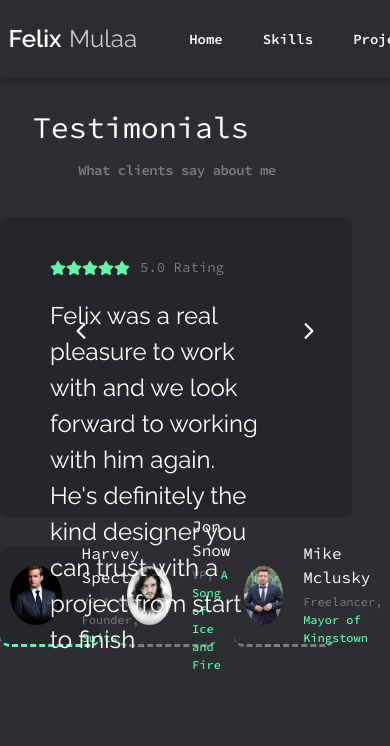
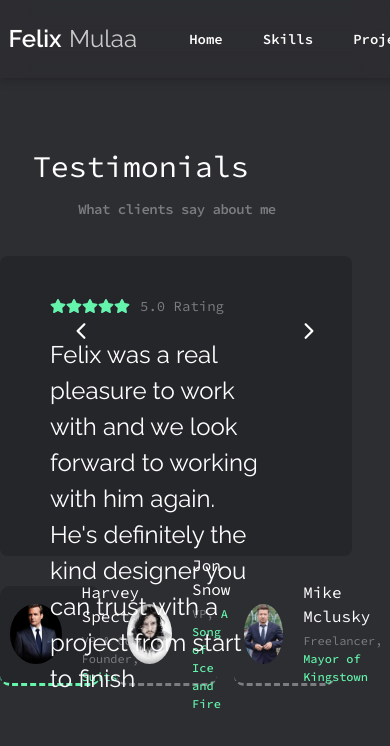
Before and after one commit to felixateya/Mulaa, a React (Create React App) app: page /Testimonials in a window 390 px wide. Shown: the top 746 px of the page. Built offline with nearby package versions, Linux system fonts and the light colour scheme.

Commit message:
responsiveness

```diff
--- a/src/Responsive.css
+++ b/src/Responsive.css
@@ -74,6 +74,7 @@
 #testimonial{
 width: 80%;
     padding: 100px 0;
+    height: max-content;
 }
 
 .testimonial-title{
```
